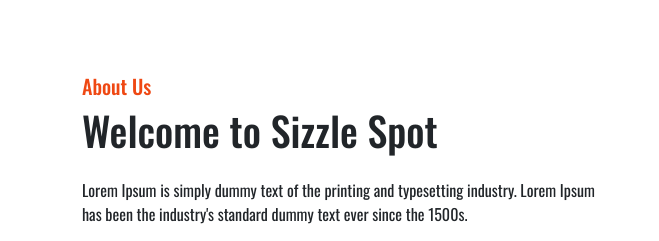
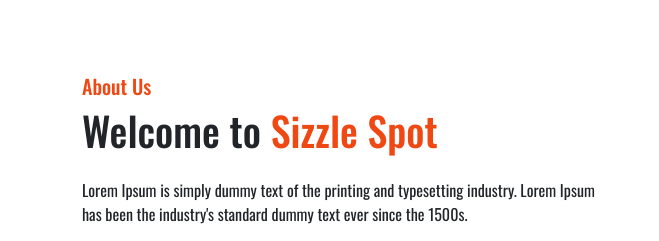
Before and after one commit to ammaralhaddad/sizzle-spot, a plain HTML site: page index.html in a window 1280 px wide. Shown: the part 692-933 px from the top of the page, 0-659 px from the left. Drawn offline with nearby package versions, Linux system fonts and the light colour scheme.

Commit message:
made some  adjustment  in the title and the box sizing

```diff
--- a/css/style.css
+++ b/css/style.css
@@ -128,6 +128,10 @@
 }
 
 
+.header-name{
+  color: #ef4813;
+}
+
 
 /* Media query section */
 
--- a/index.html
+++ b/index.html
@@ -82,7 +82,7 @@
         <div class="row g-5 align-items-center">
           <div class="col-lg-6">
             <h5 class="section-title">About Us</h5>
-            <h1 class="mb-4">Welcome to Sizzle Spot</h1>
+            <h1 class="mb-4">Welcome to <span class="header-name">Sizzle Spot</span></h1>
             <p class="mb-4">
               Lorem Ipsum is simply dummy text of the printing and typesetting
               industry. Lorem Ipsum has been the industry's standard dummy text
@@ -111,7 +111,7 @@
             <div class="row g-3">
               <div class=" text-start">
                 <img
-                  class="img-fluid rounded-circle  wow animate__animated animate__zoomIn"
+                  class="img-fluid rounded-circle w-90  wow animate__animated animate__zoomIn"
                   src="images/resturant-about v1.png"
                 />
               </div>
```
